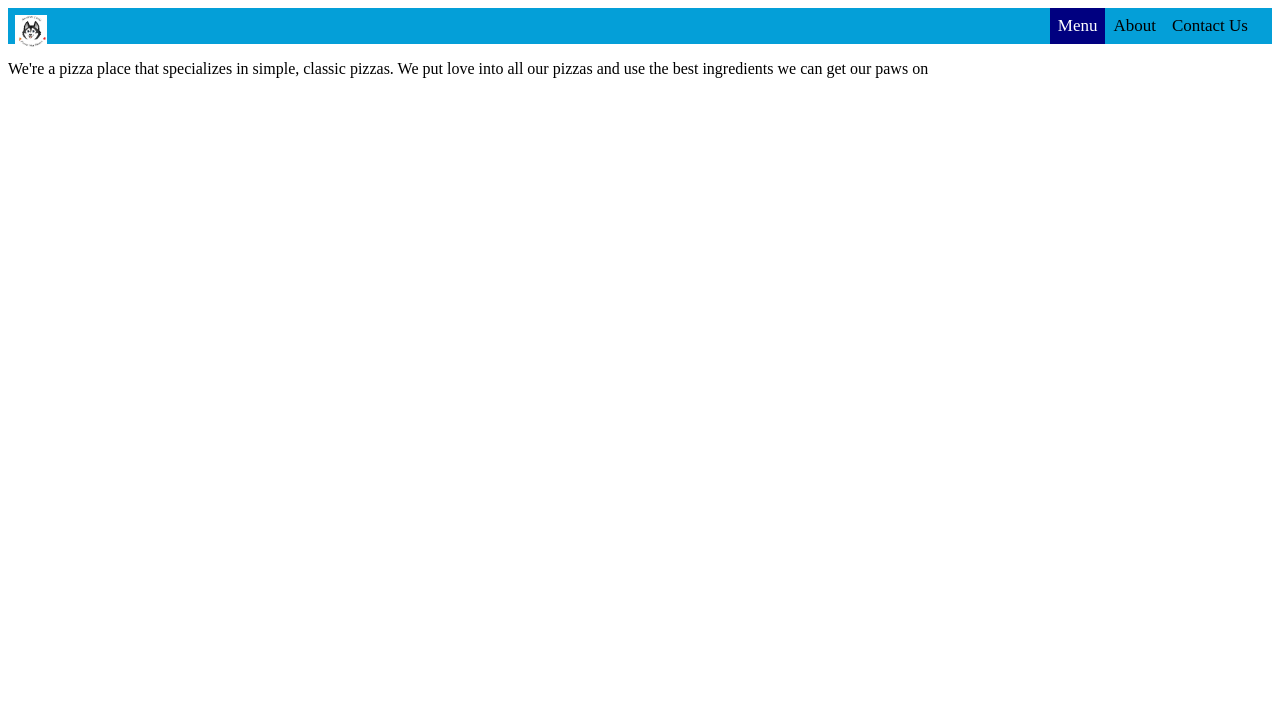
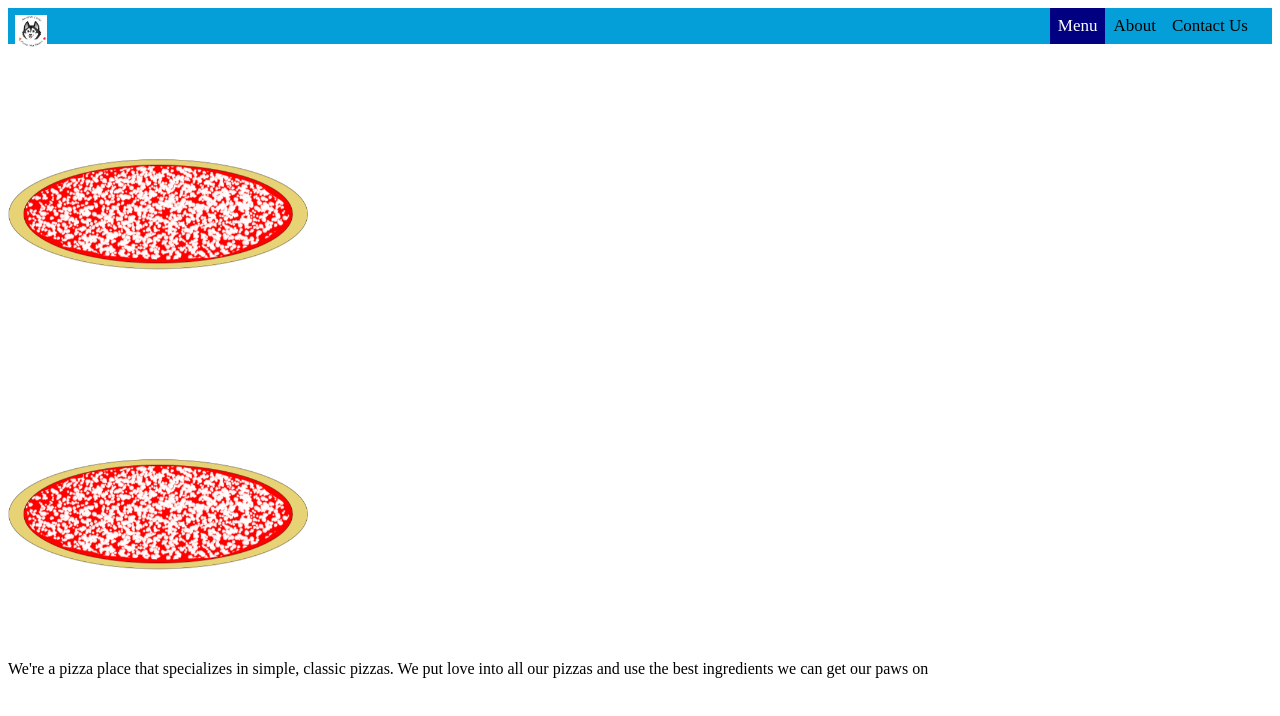
Before and after one commit to smashblu/pizza-site, a plain HTML site: page index.html in a window 1280 px wide. Drawn offline with Linux system fonts and the light colour scheme.

Commit message:
Add pizza templates, add flip boxes

```diff
--- a/index.html
+++ b/index.html
@@ -12,9 +12,29 @@
        <li><a class="active" href="#menu">Menu</a></li>
        <li><a href="#about">About</a></li>
 	   <li><a href="#contact">Contact Us</a></li>
-       <li><a class="logo"><img src="images/logo.jpg" alt="Logo of husky with 'Another Little Pizza My Heart' wrapping"></img></a></li>
+       <li><a class="logo"><img src="images/logo.jpg" alt="Another Little Pizza My Heart Logo"></img></a></li>
      </ul>
    </nav>
+</div>
+<div class="flip-box">
+    <div class="flip-box-inner">
+        <div class="flip-box-front">
+            <h2><img src="images/cheese_pizza.png" alt="Cheese pizza"></img></h2>
+        </div>
+        <div class="flip-box-back">
+            <h2>Test1</h2>
+        </div>
+    </div>
+</div>
+<div class="flip-box">
+    <div class="flip-box-inner">
+        <div class="flip-box-front">
+            <h2><img src="images/cheese_pizza.png" alt="Square picture of a whole cheese pizza, no background"></img></h2>
+        </div>
+        <div class="flip-box-back">
+            <h2>Test2</h2>
+        </div>
+    </div>
 </div>
 <div>
 	<p>We're a pizza place that specializes in simple, classic pizzas. We put love into all our pizzas and use the best ingredients we can get our paws on</p>
--- a/resources/styles.css
+++ b/resources/styles.css
@@ -45,3 +45,42 @@
     display: block;
     padding: 8px;
 }
+
+.flip-box {
+    background-color: transparent;
+    width: 300px;
+    height: 300px;
+    perspective: 1000px;
+}
+
+.flip-box-inner, {
+    position: relative;
+    width: 100%;
+    height: 100%;
+    text-align: center;
+    transition: transform 0.8s;
+    transform-style: preserve-3d;
+}
+
+.flip-box:hover .flip-box-inner {
+    transform: rotateY(180deg);
+}
+
+.flip-box-front, .flip-box-back, .flip-box-front img {
+    position: absolute;
+    width: 100%;
+    height: 100%;
+    -webkit-backface-visibility: hidden;
+    backface-visibility: hidden;
+}
+
+.flip-box-front {
+    background-color: ##049fd8;
+    color: black;
+}
+
+.flip-box-back {
+    background-color: #0000ff;
+    color: white;
+    transform: rotateY(180deg);
+}
```
Also changed, not shown: images/cheese_pizza.png (added), 1 other file.
